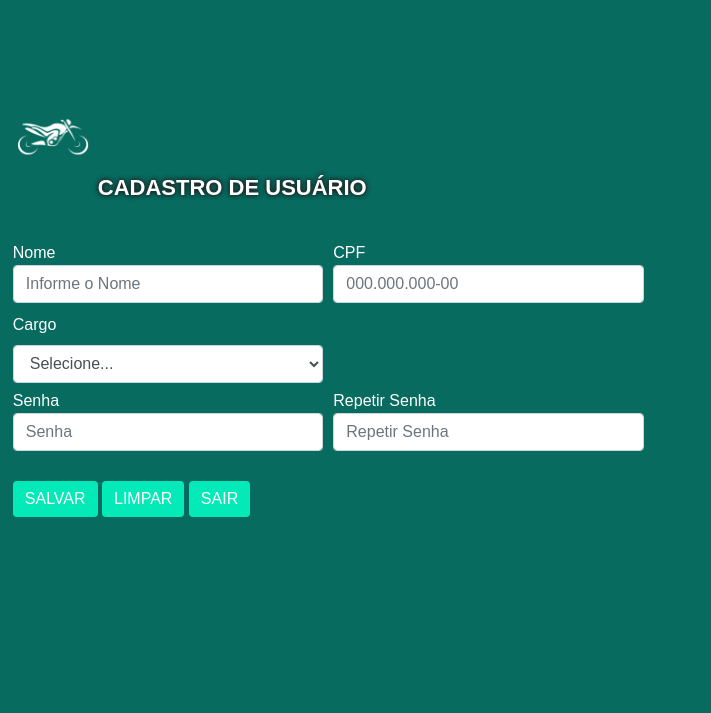
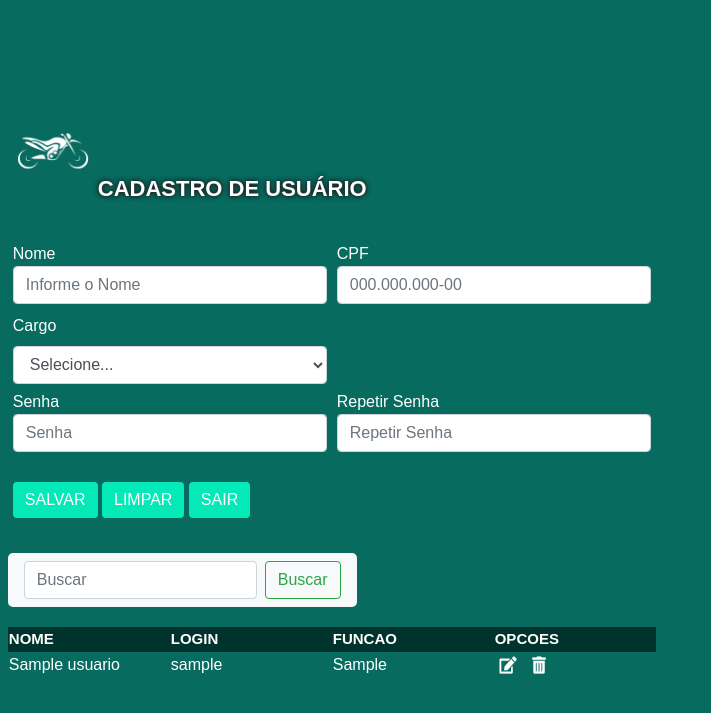
Before and after one commit to bingamer/project_softmotors, a PHP site: page /softmotors/cadastro_user.php in a window 1280 px wide. Shown: the top 713 px of the page, without its empty margins (0-711 px from the left). Run offline with PHP 8.4, Linux system fonts and the light colour scheme; tables that the repository leaves empty or names only in its code hold one stand-in row (values such as "Sample post").

Commit message:
Update cadastro_user.php

```diff
--- a/cadastro_user.php
+++ b/cadastro_user.php
@@ -1,6 +1,23 @@
 <?php
 session_start();
 include('conexao.php');
+
+if (isset($_POST['pesquisar'])){
+
+    $user = mysqli_real_escape_string($conexao, $_POST['busca']);
+
+    $sql_user = "SELECT * FROM usuarios WHERE nome LIKE '%$user%' OR login LIKE '%$user%'";
+    $busca = mysqli_query($conexao, $sql_user) or die(mysqli_error($conexao));
+    $row_Busca = mysqli_fetch_assoc($busca);
+    $totalRows_busca = mysqli_num_rows($busca);
+
+  }else {
+
+    $sql_user = "SELECT * FROM usuarios";
+    $busca = mysqli_query($conexao, $sql_user) or die(mysqli_error($conexao));
+    $row_Busca = mysqli_fetch_assoc($busca);
+    $totalRows_busca = mysqli_num_rows($busca);
+  }
 ?>
 
 <!doctype html>
@@ -61,20 +78,42 @@ include('conexao.php');
                 </div>
             </form>
 
-            <!--<nav class="navbar navbar-light bg-light">
-                <form class="form-inline">
-                  <input class="form-control mr-sm-2" type="search" placeholder="Buscar Usuário" aria-label="Buscar Usuário">
-                  <button class="btn btn-outline-success my-2 my-sm-0" type="submit">Buscar</button>
-                </form>
-              </nav>
 
-              <div class="busca_iframe">
-                <iframe id="preview-frame" src="busca_colaborador.html" name="preview-frame" frameborder="0" noresize="noresize"
-                style="height: 300px; width: 100%;"></iframe>
-              </div>-->
-        </div>
 
     </div>
+    <div class="form-row">
+            <div class="pesquisa">
+                        <nav class="navbar navbar-light bg-light">
+                            <form class="form-inline" method="POST" action="">
+                                <input class="form-control mr-sm-2" type="search" name="busca" placeholder="Buscar" aria-label="Buscar motentes">
+                                <button class="btn btn-outline-success my-2 my-sm-0" name="pesquisar" type="submit">Buscar</button>
+                            </form>
+                        </nav>
+                    </div>
+                    <table class="tabela_busca"> <!--busca de motentes-->
+                        <tr>
+                            <td>NOME</td>
+                            <td>LOGIN</td>
+                            <td>FUNCAO</td>
+                            <td>OPCOES</td>
+                        </tr>
+                    <?php
+                        do {
+                    ?>
+                        <tr>
+                            <td><?php echo $row_Busca['nome']; ?></td>
+                            <td><?php echo $row_Busca['login']; ?></td>
+                            <td><?php echo $row_Busca['funcao']; ?></td>
+                            <td>
+                                <a href="#"><img src="images/edit.png" width="20" height="18" alt="Editar"></a>
+                                <a href="#"><img src="images/trash.png" width="20" height="18" alt="Excluir"></a>
+                            </td>
+                        </tr>
+                    <?php } while($row_Busca = mysqli_fetch_assoc($busca)); ?>
+                    </table>
+                </div>
+            </div>
+        </div>
 
 
 
```
